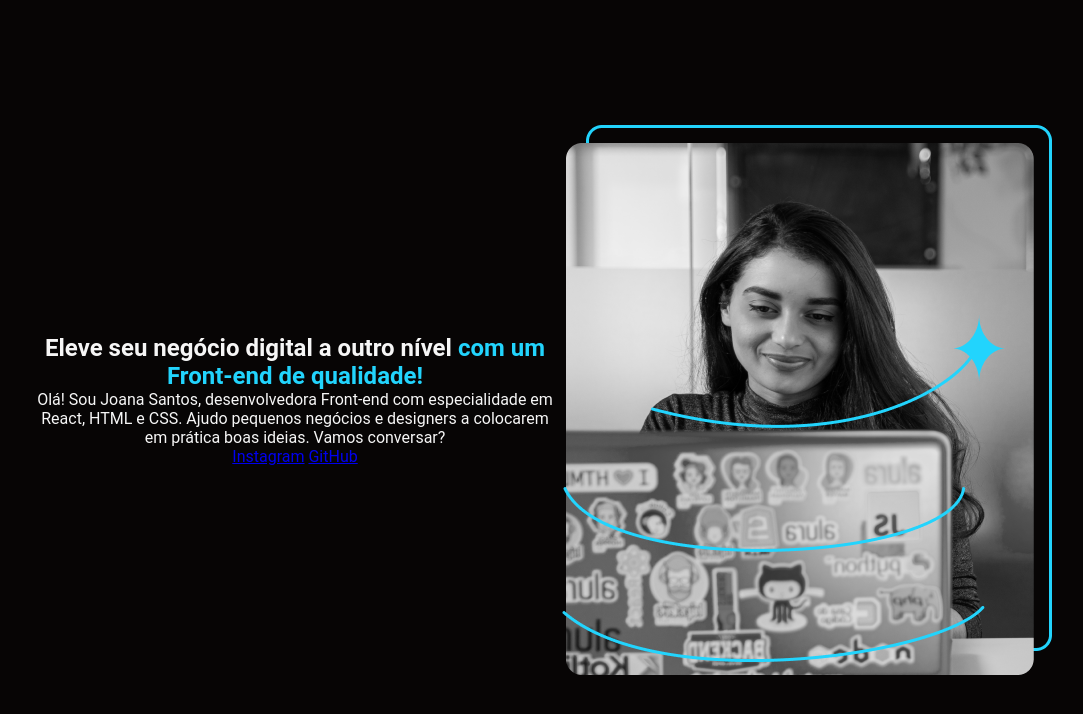
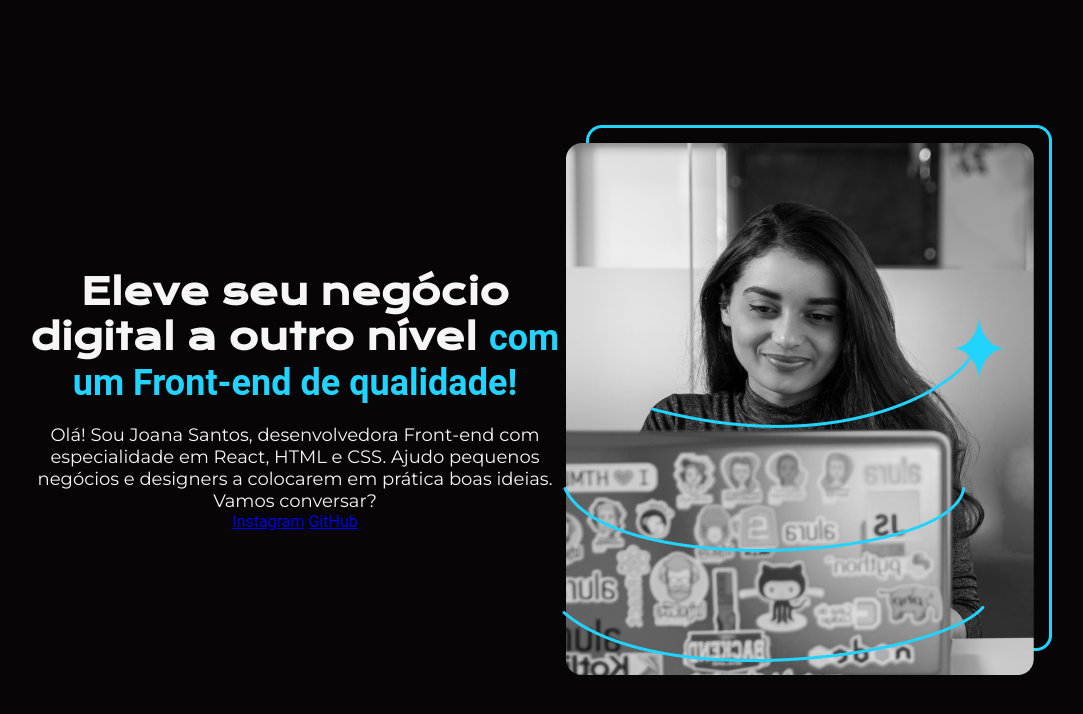
Before and after one commit to raffaeccard/curso-alura-html-css-front, a plain HTML site: page index.html in a window 1280 px wide. Shown: the whole page, without its empty margins (100-1183 px from the left). Drawn offline with nearby package versions, Linux system fonts and the light colour scheme.

Commit message:
personalizando titulo e texto

```diff
--- a/index.html
+++ b/index.html
@@ -10,10 +10,10 @@
     <body>
         <header></header>
         <main class="apresentacao">
-            <section>
-            <h1>Eleve seu negócio digital a outro nível <strong class=" titulo-destaque">com um Front-end de qualidade!</strong></h1>
+            <section class="apresentacao__conteudo">
+            <h1 class="apresentacao__conteudo__titulo">Eleve seu negócio digital a outro nível <strong class=" titulo-destaque">com um Front-end de qualidade!</strong></h1>
 
-            <p> Olá! Sou Joana Santos, desenvolvedora Front-end com especialidade em React, HTML e CSS. Ajudo pequenos negócios e designers a colocarem em prática boas ideias. Vamos conversar?</p>
+            <p class="apresentacao__conteudo__texto"> Olá! Sou Joana Santos, desenvolvedora Front-end com especialidade em React, HTML e CSS. Ajudo pequenos negócios e designers a colocarem em prática boas ideias. Vamos conversar?</p>
             <a href="https://www.instagram.com/">Instagram</a>
             <a href="https://github.com/">GitHub</a>
             </section>
--- a/style.css
+++ b/style.css
@@ -1,3 +1,5 @@
+@import url('https://fonts.googleapis.com/css2?family=Krona+One&family=Montserrat:ital,wght@0,100..900;1,100..900&display=swap');
+
 *{
     margin: 0;
     padding: 0;
@@ -23,3 +25,17 @@ body {
     height: 100vh;
     text-align: center;
 }
+
+.apresentacao__conteudo{
+    width: 615px;
+}
+.apresentacao__conteudo__titulo{
+    font-size: 36px;
+    font-family: 'Krona One', sans-serif;
+}
+
+.apresentacao__conteudo__texto{
+    font-size: 18px;
+    margin-top: 20px;
+    font-family: 'Montserrat', sans-serif;
+}
```
